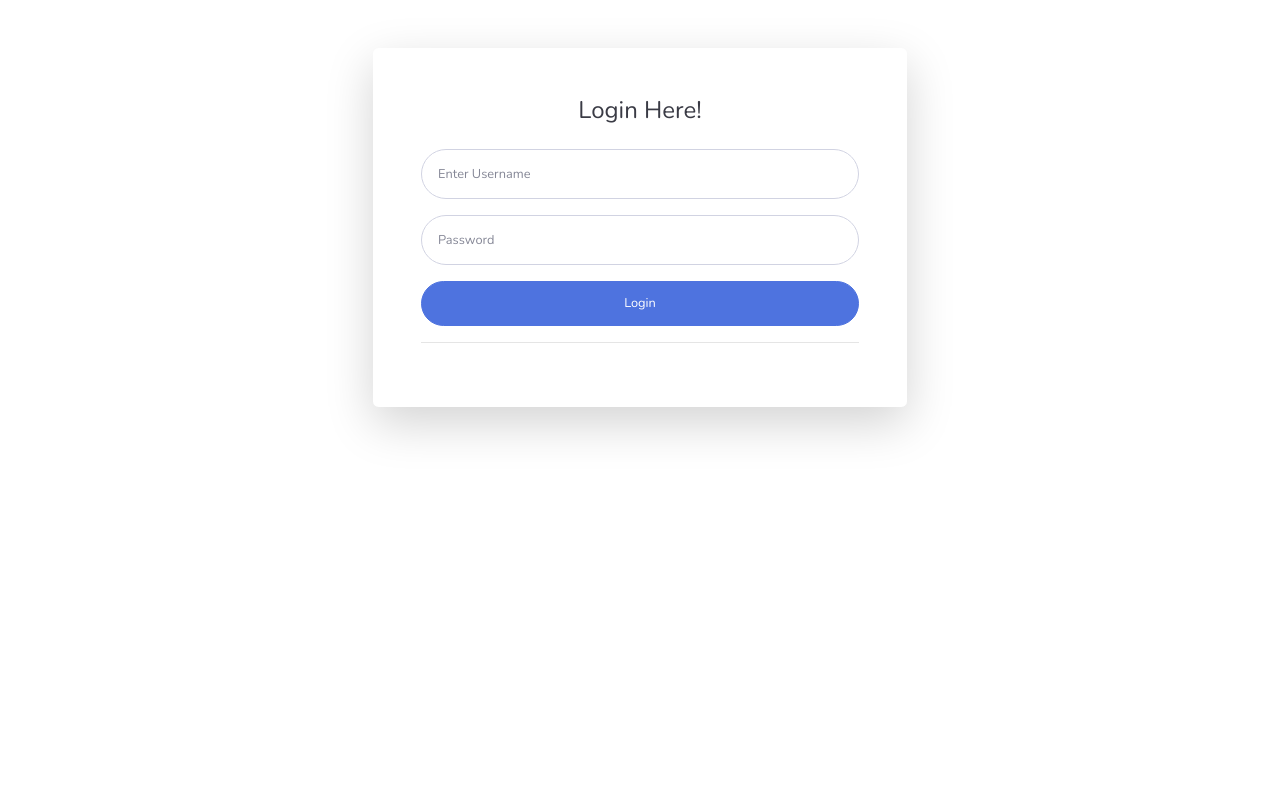
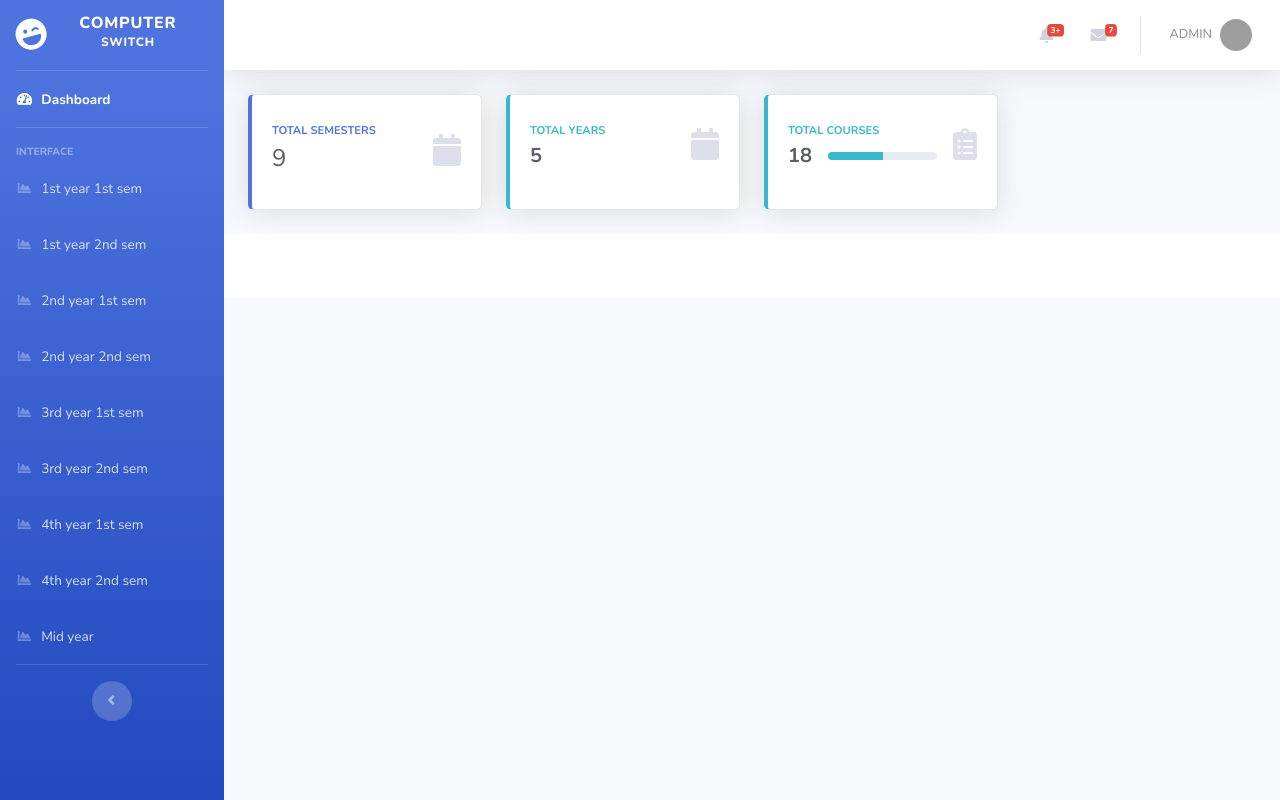
Before and after one commit to uhrzel/CompSwitch-Admin-Panel, a PHP site: page / in a window 1280 px wide. Run offline with PHP 8.4, Linux system fonts and the light colour scheme; data comes from the database, SQL or seed files in the repository; grey boxes are pictures that could not be loaded.

Commit message:
add dashboard and remove login

```diff
--- a/index.php
+++ b/index.php
@@ -1,54 +1,115 @@
 <?php
-session_start();
 include('includes/header.php');
+include('includes/navbar.php');
+
+// Include database connection from config.php
+include('config.php');
+
+// Function to count rows in a table
+function countRows($connection, $table)
+{
+  $sql = "SELECT COUNT(*) AS count FROM $table";
+  $stmt = $connection->prepare($sql);
+  $stmt->execute();
+  $result = $stmt->fetch(PDO::FETCH_ASSOC);
+  return $result['count'];
+}
+
+// Array of semester tables including 'midyear'
+$semesterTables = [
+  "1st_year_1st_semester",
+  "1st_year_2nd_semester",
+  "2nd_year_1st_semester",
+  "2nd_year_2nd_semester",
+  "3rd_year_1st_semester",
+  "3rd_year_2nd_semester",
+  "4th_year_1st_semester",
+  "4th_year_2nd_semester",
+  "midyear"
+];
+
+$totalCourses = 0;
+$years = [];
+foreach ($semesterTables as $table) {
+  $totalCourses += countRows($connection, $table);
+  preg_match("/(\d+)/", $table, $matches);
+  if (!empty($matches)) {
+    $years[] = $matches[0];
+  }
+}
+
+$totalYears = count(array_unique($years)) + 1;
+
 ?>
 
+<!-- Begin Page Content -->
+<div class="container-fluid">
 
+  <!-- Content Row -->
+  <div class="row">
 
-
-<div class="container">
-
-  <!-- Outer Row -->
-  <div class="row justify-content-center">
-
-    <div class="col-xl-6 col-lg-6 col-md-6">
-
-      <div class="card o-hidden border-0 shadow-lg my-5">
-        <div class="card-body p-0">
-          <!-- Nested Row within Card Body -->
-          <div class="row">
-            <div class="col-lg-12">
-              <div class="p-5">
-                <div class="text-center">
-                  <h1 class="h4 text-gray-900 mb-4">Login Here!</h1>
-
-                </div>
-
-                <form class="user" action="logincode.php" method="POST">
-
-                  <div class="form-group">
-                    <input type="text" name="uname" class="form-control form-control-user" placeholder="Enter Username">
-                  </div>
-                  <div class="form-group">
-                    <input type="password" name="passwordd" class="form-control form-control-user" placeholder="Password">
-                  </div>
-
-                  <button type="submit" name="login_btn" class="btn btn-primary btn-user btn-block"> Login </button>
-                  <hr>
-                </form>
+    <!-- Earnings (Monthly) Card Example -->
+    <div class="col-xl-3 col-md-6 mb-4">
+      <div class="card border-left-primary shadow h-100 py-2">
+        <div class="card-body">
+          <div class="row no-gutters align-items-center">
+            <div class="col mr-2">
+              <div class="text-xs font-weight-bold text-primary text-uppercase mb-1">Total Semesters</div>
+              <div class="h5 mb-0 font-weight-bold text-gray-800">
+                <h4><?php echo count($semesterTables); ?></h4>
               </div>
+            </div>
+            <div class="col-auto">
+              <i class="fas fa-calendar fa-2x text-gray-300"></i>
             </div>
           </div>
         </div>
       </div>
-
+    </div>
+    <div class="col-xl-3 col-md-6 mb-4">
+      <div class="card border-left-info shadow h-100 py-2">
+        <div class="card-body">
+          <div class="row no-gutters align-items-center">
+            <div class="col mr-2">
+              <div class="text-xs font-weight-bold text-info text-uppercase mb-1">Total Years</div>
+              <div class="h5 mb-0 mr-3 font-weight-bold text-gray-800"><?php echo $totalYears; ?></div>
+            </div>
+            <div class="col-auto">
+              <i class="fas fa-calendar fa-2x text-gray-300"></i>
+            </div>
+          </div>
+        </div>
+      </div>
+    </div>
+    <div class="col-xl-3 col-md-6 mb-4">
+      <div class="card border-left-info shadow h-100 py-2">
+        <div class="card-body">
+          <div class="row no-gutters align-items-center">
+            <div class="col mr-2">
+              <div class="text-xs font-weight-bold text-info text-uppercase mb-1">Total Courses</div>
+              <div class="row no-gutters align-items-center">
+                <div class="col-auto">
+                  <div class="h5 mb-0 mr-3 font-weight-bold text-gray-800"><?php echo $totalCourses; ?></div>
+                </div>
+                <div class="col">
+                  <div class="progress progress-sm mr-2">
+                    <div class="progress-bar bg-info" role="progressbar" style="width: 50%" aria-valuenow="<?php echo $totalCourses; ?>" aria-valuemin="0" aria-valuemax="100"></div>
+                  </div>
+                </div>
+              </div>
+            </div>
+            <div class="col-auto">
+              <i class="fas fa-clipboard-list fa-2x text-gray-300"></i>
+            </div>
+          </div>
+        </div>
+      </div>
     </div>
 
   </div>
-
 </div>
-
 
 <?php
 include('includes/scripts.php');
+include('includes/footer.php');
 ?>
```
Also changed, not shown: dashboard.php (+64 -60 lines).
